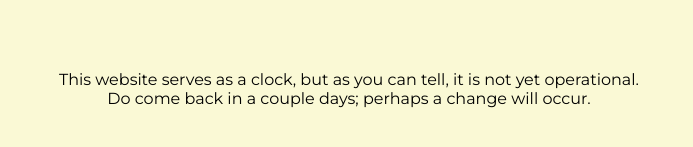
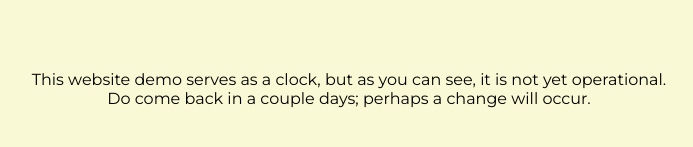
Before and after one commit to AstringentBeet/JustAClock, a plain HTML site: page index.html in a window 1280 px wide. Shown: the part 413-560 px from the top of the page, without its empty margins (291-984 px from the left). Drawn offline with Linux system fonts and the light colour scheme.

Commit message:
Corrected grammatical errors; updated markdown file.

```diff
--- a/index.html
+++ b/index.html
@@ -28,7 +28,7 @@
         Hello.
     </h1>
     <p>
-        This website serves as a clock, but as you can tell, it is not yet operational.
+        This website demo serves as a clock, but as you can see, it is not yet operational.
         <br>
         Do come back in a couple days; perhaps a change will occur.
     </p>
```
Also changed, not shown: 2 other files.
